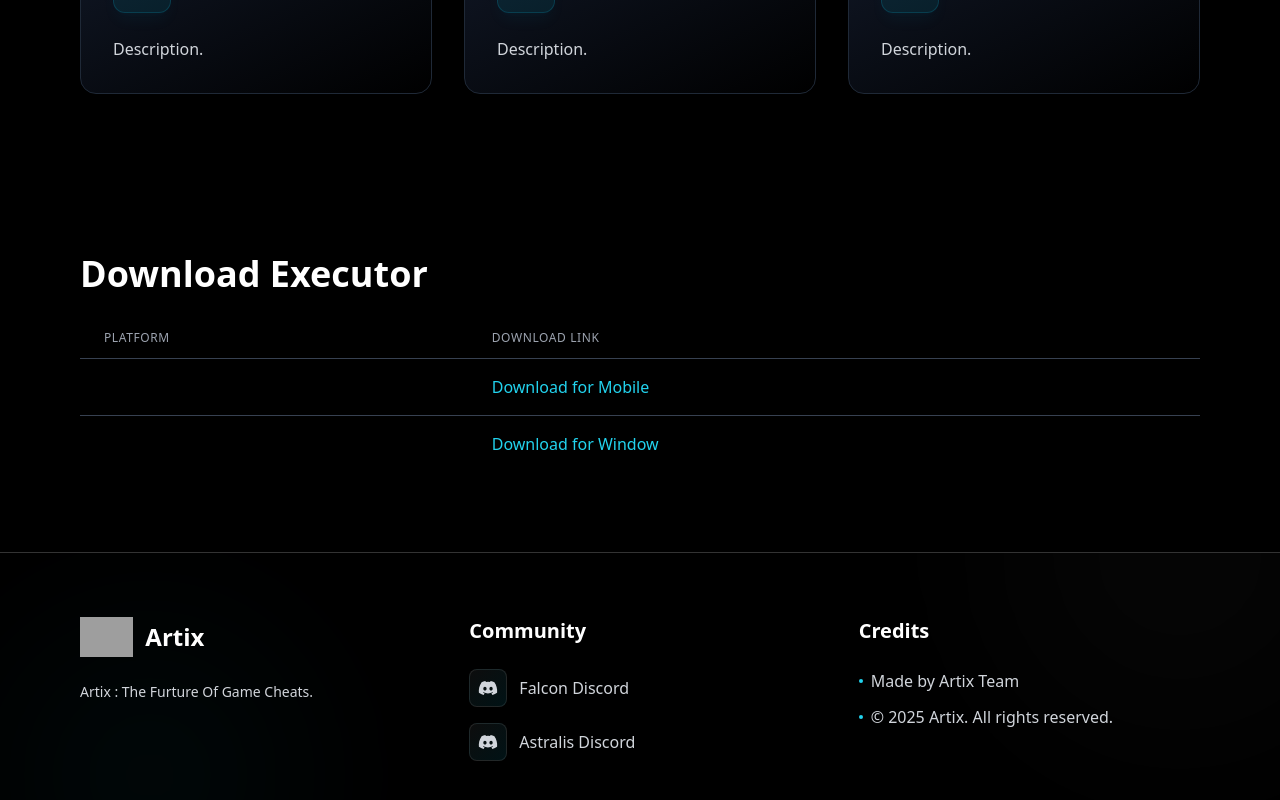
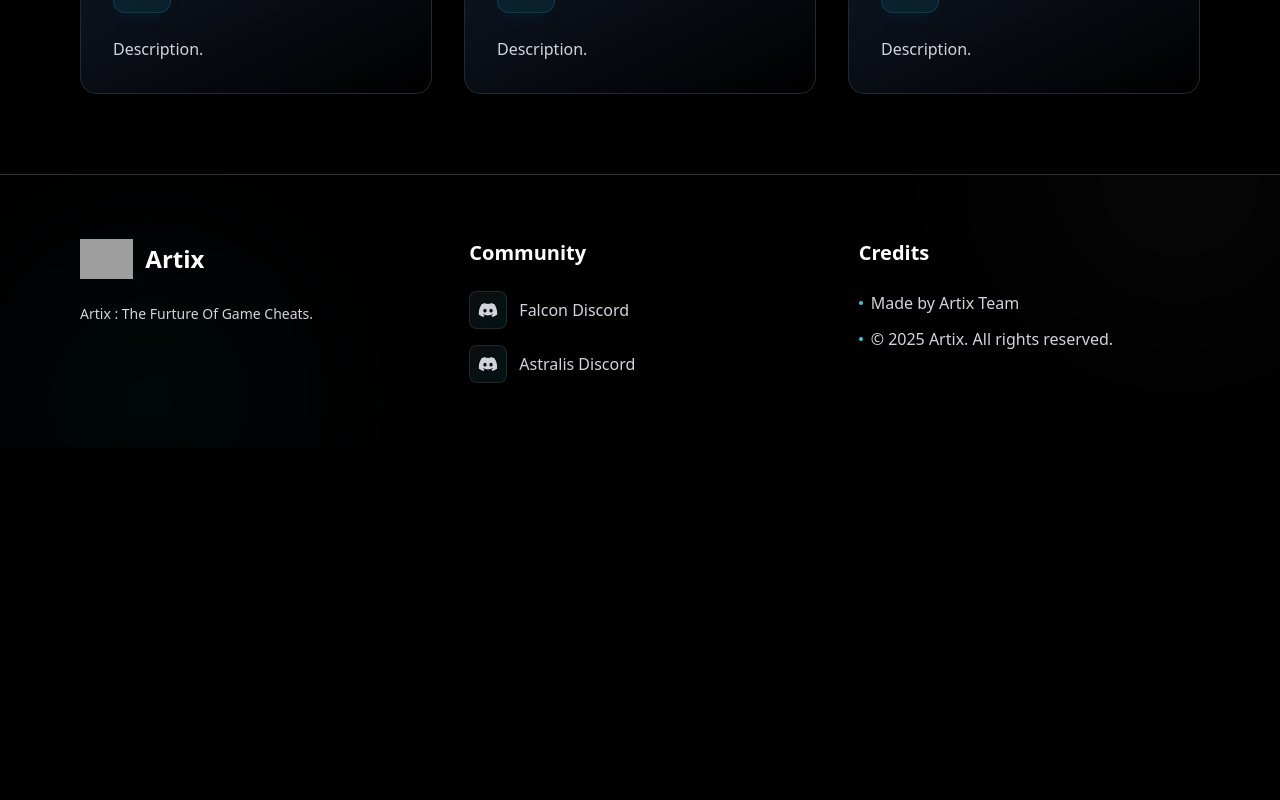
Before and after one commit to YellowGregs/Artix, a React (Vite) app: page /falcon in a window 1280 px wide. Shown: the part 1110-1910 px from the top of the page. After the commit the page ends 1557 px from the top, so only its background shows below. Built offline with nearby package versions, Linux system fonts and the light colour scheme; grey boxes are pictures that could not be loaded.

Commit message:
Update Falcon.tsx

```diff
--- a/src/pages/Falcon.tsx
+++ b/src/pages/Falcon.tsx
@@ -12,11 +12,6 @@ const Falcon = () => {
     message: '',
     type: 'success' as const,
   });
-
-  const download = {
-    mobile: "",
-    window: "",
-  };
 
   const download_executor = () => {
     setNotification({
@@ -141,42 +136,6 @@ const Falcon = () => {
         </div>
       </section>
 
-      <section className="py-20 bg-black/80 backdrop-blur-sm">
-        <div className="max-w-6xl mx-auto px-4">
-          <h2 className="text-3xl md:text-4xl font-bold text-white mb-6">Download Executor</h2>
-          <table className="min-w-full divide-y divide-gray-700">
-            <thead>
-              <tr>
-                <th className="px-6 py-3 text-left text-xs font-medium text-gray-400 uppercase tracking-wider">
-                  Platform
-                </th>
-                <th className="px-6 py-3 text-left text-xs font-medium text-gray-400 uppercase tracking-wider">
-                  Download Link
-                </th>
-              </tr>
-            </thead>
-            <tbody className="divide-y divide-gray-700">
-              <tr>
-                <td className="px-6 py-4 whitespace-nowrap">Mobile</td>
-                <td className="px-6 py-4 whitespace-nowrap">
-                  <a href={download.mobile} className="text-cyan-400 hover:underline" target="_blank" rel="noopener noreferrer">
-                    Download for Mobile
-                  </a>
-                </td>
-              </tr>
-              <tr>
-                <td className="px-6 py-4 whitespace-nowrap">Window</td>
-                <td className="px-6 py-4 whitespace-nowrap">
-                  <a href={download.window} className="text-cyan-400 hover:underline" target="_blank" rel="noopener noreferrer">
-                    Download for Window
-                  </a>
-                </td>
-              </tr>
-            </tbody>
-          </table>
-        </div>
-      </section>
-
       <DownloadModal
         isOpen={isModalOpen}
         onClose={() => setIsModalOpen(false)}
```
